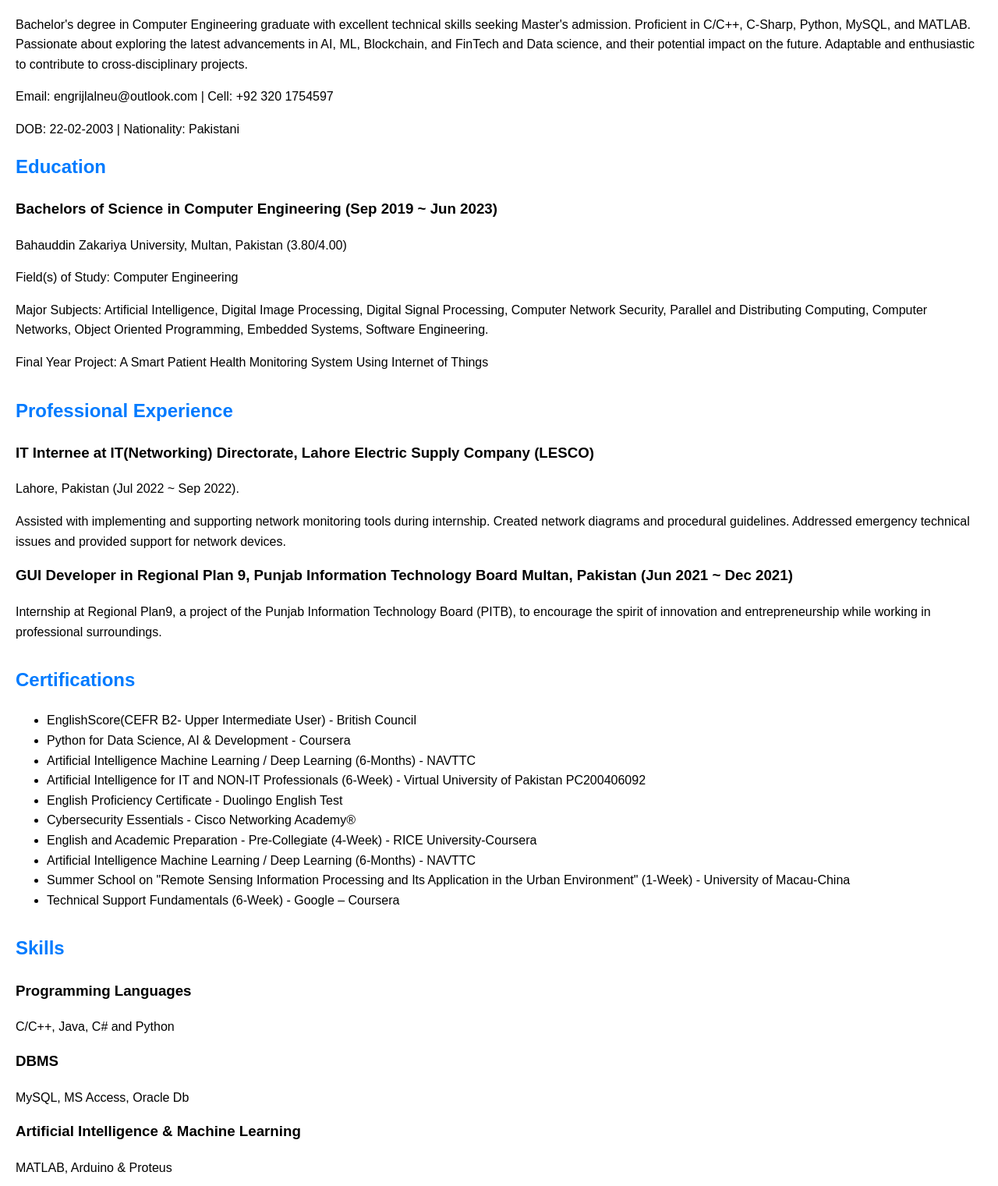
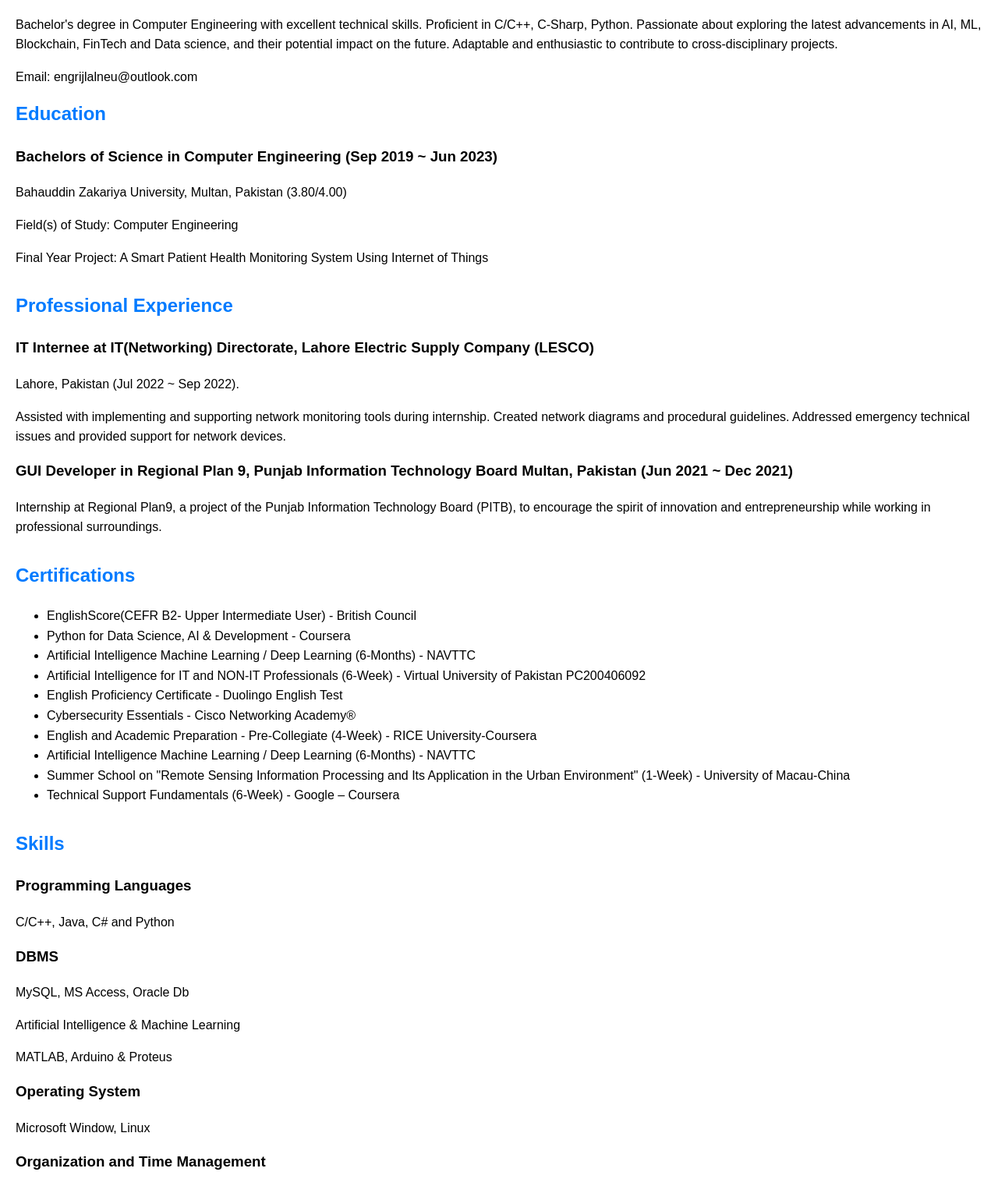
Before and after one commit to syed-ijlal/syed-ijlal.github.io, a plain HTML site: page index.html in a window 1280 px wide. Shown: the part 74-1595 px from the top of the page at 78% size. Drawn offline with Linux system fonts and the light colour scheme.

Commit message:
Update index.html

```diff
--- a/index.html
+++ b/index.html
@@ -28,10 +28,9 @@
 <body>
     <header>
         <h1>Syed Ijlal Hussain</h1>
-        <p>Bachelor's degree in Computer Engineering graduate with excellent technical skills seeking Master's admission. Proficient in C/C++, C-Sharp, Python, MySQL, and MATLAB. Passionate about exploring the latest advancements in AI, ML, Blockchain, and FinTech and Data science, and their potential impact on the future. Adaptable and enthusiastic to contribute to cross-disciplinary projects.</p>
-        <p>Email: engrijlalneu@outlook.com | Cell: +92 320 1754597</p>
-        <p>DOB: 22-02-2003 | Nationality: Pakistani</p>
-    </header>
+        <p>Bachelor's degree in Computer Engineering with excellent technical skills. Proficient in C/C++, C-Sharp, Python. Passionate about exploring the latest advancements in AI, ML, Blockchain, FinTech and Data science, and their potential impact on the future. Adaptable and enthusiastic to contribute to cross-disciplinary projects.</p>
+        <p>Email: engrijlalneu@outlook.com </p>
+     </header>
 
     <section class="section">
         <h2>Education</h2>
@@ -39,7 +38,6 @@
             <h3>Bachelors of Science in Computer Engineering (Sep 2019 ~ Jun 2023)</h3>
             <p>Bahauddin Zakariya University, Multan, Pakistan (3.80/4.00)</p>
             <p>Field(s) of Study: Computer Engineering</p>
-            <p>Major Subjects: Artificial Intelligence, Digital Image Processing, Digital Signal Processing, Computer Network Security, Parallel and Distributing Computing, Computer Networks, Object Oriented Programming, Embedded Systems, Software Engineering.</p>
             <p>Final Year Project: A Smart Patient Health Monitoring System Using Internet of Things</p>
         </div>
     </section>
@@ -84,7 +82,7 @@
             <p>MySQL, MS Access, Oracle Db</p>
         </div>
         <div class="subsection">
-            <h3>Artificial Intelligence & Machine Learning</h3>
+            <p>Artificial Intelligence & Machine Learning</p>
             <p>MATLAB, Arduino & Proteus</p>
         </div>
         <div class="subsection">
@@ -117,6 +115,7 @@
     <section class="section">
         <h2>Awards/Achievements</h2>
         <ul class="subsection">
+            <li>Chinese Government Fellowship</li>
             <li>Merit Position (First) of Bachelor of Computer Engineering of Session 2019-2023</li>
             <li>Fully Funded Bachelor of Computer Engineering Scholarship</li>
             <li>Achieved Best Team Member of September by completing the task with accuracy and efficiency at RP9, PITB, ORIC, BZU Multan, Pakistan.</li>
@@ -131,7 +130,7 @@
 
     <section class="section">
         <h2>Language Skills</h2>
-        <p>English (Professional), Urdu (Native), Pashto (Native)</p>
+        <p>English (Professional), Urdu (Native), Pashto (Native), Chinese(Intermediate)</p>
     </section>
 
     <section class="section">
```
